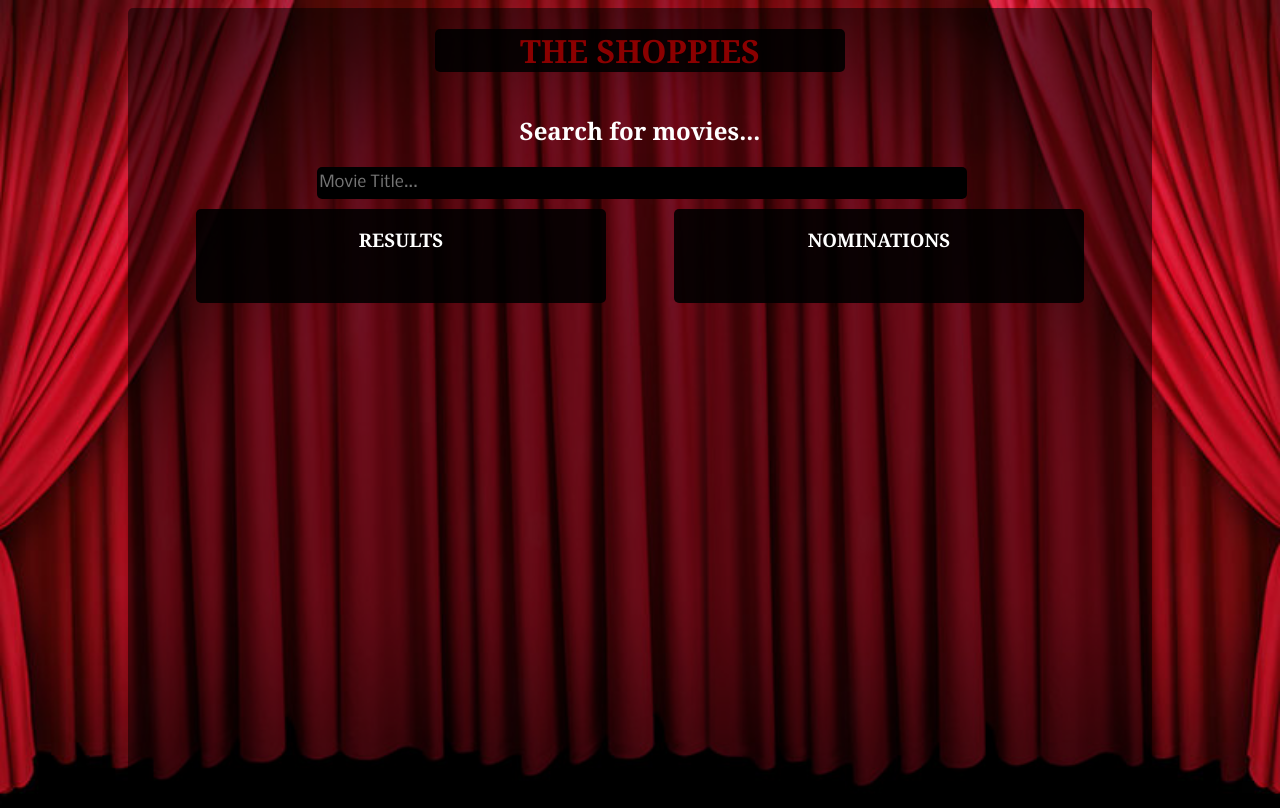
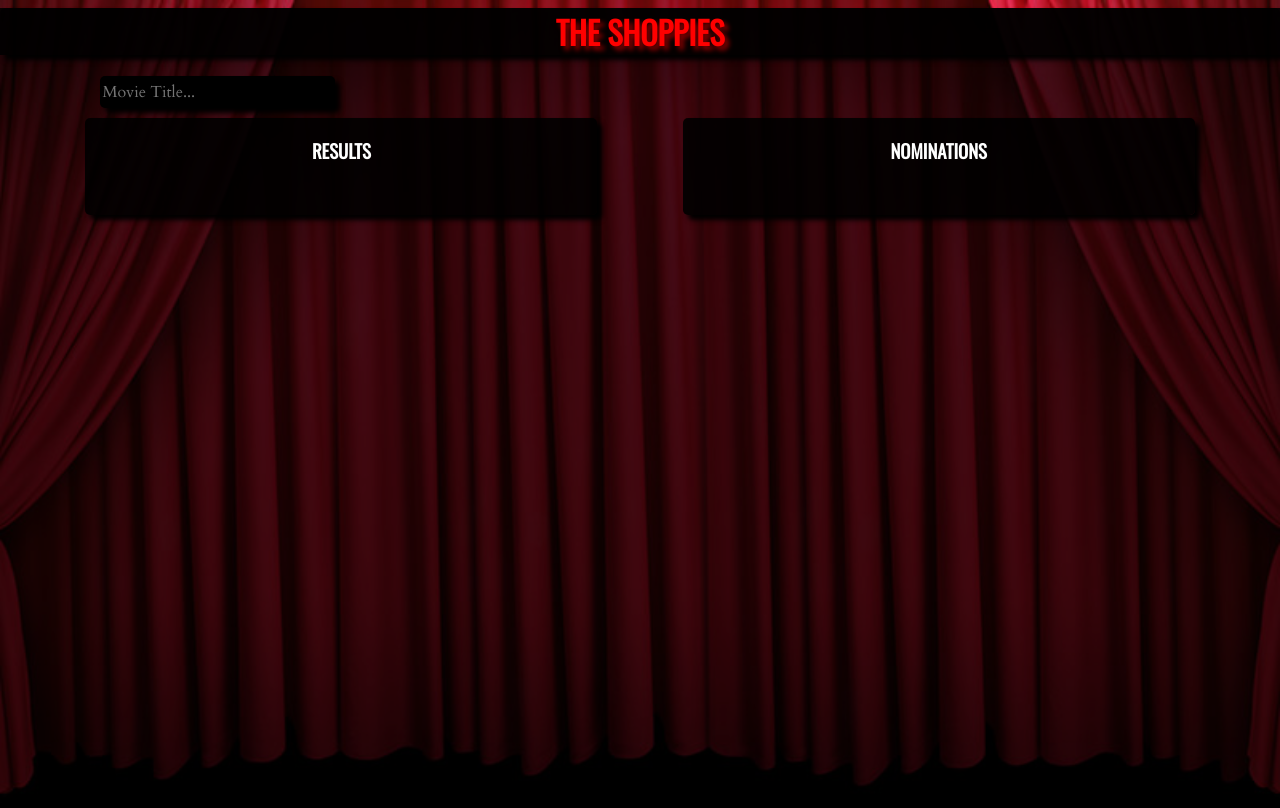
Before and after one commit to tomdreeve/MovieNominationsApp, a website: page static/index.html in a window 1280 px wide. Drawn offline with nearby package versions, Linux system fonts and the light colour scheme; no server answers; a web font is replaced by a local one.

Commit message:
Cosmetic changes

```diff
--- a/static/index.html
+++ b/static/index.html
@@ -8,15 +8,13 @@
   <meta name="description" content="Shoppies">
   <meta name="author" content="SitePoint">
   <link rel="stylesheet" href="style.css?v=1.0">
-  <link href="http://fonts.googleapis.com/css?family=Corben:bold" rel="stylesheet" type="text/css">
-  <link href="http://fonts.googleapis.com/css?family=Nobile" rel="stylesheet" type="text/css">
+  <link href="https://fonts.googleapis.com/css?family=Cardo:400,700|Oswald" rel="stylesheet">
 </head>
 
 <body>
   <div class="background">
       <h1 class="title">THE SHOPPIES</h1>
       <div id="search-bar" class="search-bar">
-        <h2 class="title-little">Search for movies...</h2>
         <input type="text" id="search-field" class="search-field" placeholder="Movie Title...">
       </div>
       <div class="box">
--- a/static/script.js
+++ b/static/script.js
@@ -61,9 +61,6 @@ function createNominationsOutput(data, ol){
         d.appendChild(btn);
         l.appendChild(d);
     }
-    if (data.length === 5) {
-        alert("5 nominations are done! May the best flick win!")
-        }
 }
 
 document.getElementById('search-field').addEventListener('keyup', searchMovies);
@@ -92,7 +89,7 @@ document.body.addEventListener( 'click', function ( event ) {
     if (event.srcElement.className === 'nominate-button' ) {
       addNomination(event.srcElement.id);
       document.getElementById('whitetee').style.display = 'none';
-        document.getElementById('nomination-box').style.display = 'flex';
+    document.getElementById('nomination-box').style.display = 'flex';
     } else if (event.srcElement.className === 'remove-button') {
         deleteNomination(event.srcElement.id);
     } else if (event.srcElement.className === 'tee-button') {
@@ -177,6 +174,9 @@ function getNominations() {
             //alert(data.error);
         } else {
             createNominationsOutput(data, 'nominationlist');
+            if (data.length === 5) {
+                alert("5 nominations are done! May the best flick win!")
+                }
         }
     })
 }
--- a/static/style.css
+++ b/static/style.css
@@ -1,8 +1,8 @@
 h1, h2, h3, h4, h5, h6 {
-    font-family: 'Corben', Georgia, Times, serif;
+    font-family: 'Oswald', sans-serif;
 }
-p, div, input {
-    font-family: 'Nobile', Helvetica, Arial, sans-serif;
+p, div, input, body {
+    font-family: 'Cardo', serif;
 }
 
 h3 {
@@ -16,13 +16,15 @@ body {
 }
 
 .background {
-    background: rgba(0,0,0,0.5);
+    margin-top: 0px;
+    background: rgba(0,0,0,0.7);
     position: absolute;
-    width: 80%;
+    width: 100%;
     height: 100%;
-    left: 10%;
+    left: 0%;
     border: black;
     border-radius: 5px;
+    box-shadow: 5px 5px 5px black;
 }
 
 .box {
@@ -33,14 +35,17 @@ body {
 }
 
 .title {
+    margin-top: 0px;
     position: relative;
     text-align: center;
-    width: 40%;
-    left: 30%;
-    color: darkred;
+    width: 100%;
+    left: 0%;
+    color: red;
     background: rgba(0,0,0,0.9);
     border: black;
-    border-radius: 5px;
+    /*border-radius: 5px;*/
+    box-shadow: 5px 5px 5px black;
+    text-shadow: 4px 4px 5px darkred;
 }
 
 .movie-box {
@@ -53,6 +58,7 @@ body {
     flex-direction: column;
     justify-content: space-between;
     align-content: center;
+    box-shadow: 5px 5px 5px black;
 }
 
 .nomination-box {
@@ -65,17 +71,18 @@ body {
     flex-direction: column;
     justify-content: start;
     align-content: center;
+    box-shadow: 5px 5px 5px black;
 }
 .search-field {
     position: relative;
     width: 90%;
     font-size: medium;
-    left: 5%;
     background-color: black;
     color: white;
     border: black;
     border-radius: 5px;
     height: 30px;
+    box-shadow: 5px 5px 5px black;
 }
 
 .search-bar {
@@ -83,13 +90,9 @@ body {
     color: white;
     border: wheat;
     border-radius: 5px;
-    width: 70%;
-    left: 15%;
+    width: 20%;
+    left: 7%;
     position: relative;
-    display: flex;
-    flex-direction: column;
-    justify-content: space-evenly;
-    align-content: space-evenly;
 }
 
 .movie-result, .nomination-result {
@@ -99,6 +102,8 @@ body {
     width: 100%;
     color: white;
     font-size: smaller;
+    padding-top: 2px;
+    padding-bottom: 2px;
 }
 
 li:hover {
@@ -117,7 +122,6 @@ li:hover {
     color: white;
     background-color: black;
     align-self: flex-end;
-
 }
 
 .remove-button {
@@ -125,7 +129,6 @@ li:hover {
     color: white;
     background-color: black;
     align-self: flex-end;
-
 }
 
 .buttonbox {
@@ -139,6 +142,7 @@ li:hover {
     background: rgba(0,0,0,0.9);
     border: black;
     border-radius: 5px;
+    box-shadow: 5px 5px 5px black;
 }
 
 .tee {
```
Also changed, not shown: db.json (+2 -14 lines).
